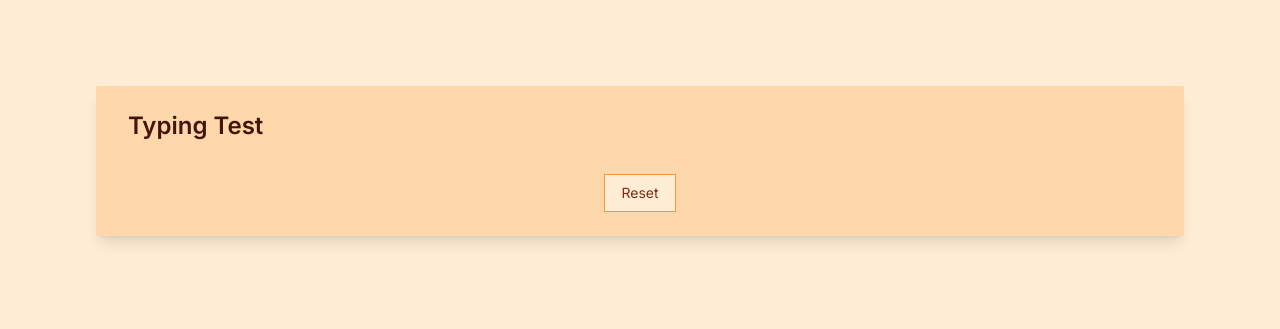
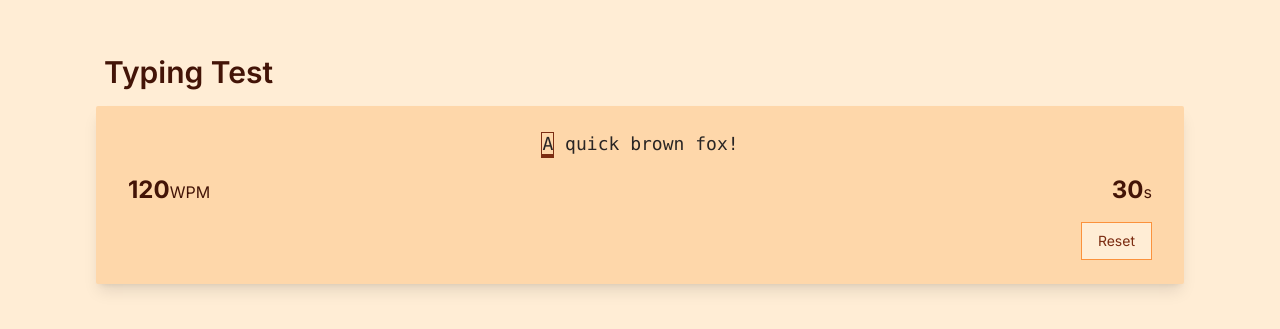
Before and after one commit to mind0bender/keykap, a Next.js app: page / in a window 1280 px wide. Shown: the part 239-568 px from the top of the page. Built offline with nearby package versions, Linux system fonts and the light colour scheme.

Commit message:
{ "C": ["letters component", "hint component"] }

```diff
--- /dev/null
+++ b/app/components/hint.tsx
@@ -0,0 +1,11 @@
+import { PropsWithChildren } from "react";
+
+interface HintProps extends PropsWithChildren {}
+
+function Hint({ children }: HintProps): JSX.Element {
+  return (
+    <span className={`absolute top-6 left-0 bg-stone-700`}>{children}</span>
+  );
+}
+
+export default Hint;
--- /dev/null
+++ b/app/components/letter.tsx
@@ -0,0 +1,31 @@
+import { PropsWithChildren } from "react";
+import Hint from "./hint";
+
+interface LettersProps extends PropsWithChildren {
+  active?: boolean;
+  passed?: boolean;
+  correct?: boolean;
+  hint?: string | null;
+}
+
+function Letter({
+  active = false,
+  passed = false,
+  correct = true,
+  hint,
+  children,
+}: LettersProps): JSX.Element {
+  return (
+    <span
+      className={`${active && "border border-b-4 border-orange-900"} ${
+        passed && "text-stone-500"
+      } ${
+        !correct && "underline text-red-500"
+      } relative decoration-wavy decoration-red-500`}>
+      {children}
+      {!correct && <Hint>{hint}</Hint>}
+    </span>
+  );
+}
+
+export default Letter;
--- a/app/page.tsx
+++ b/app/page.tsx
@@ -1,10 +1,18 @@
 "use client";
-
-import Image from "next/image";
-import { ChangeEvent, RefObject, useEffect, useRef, useState } from "react";
+import {
+  ChangeEvent,
+  ReactNode,
+  RefObject,
+  useEffect,
+  useRef,
+  useState,
+} from "react";
+import Letter from "./components/letter";
 
 export default function Home(): JSX.Element {
   const [typed, setTyped] = useState<string>("");
+
+  const [supposed, setSupposed] = useState("A quick brown fox!");
 
   const area: RefObject<HTMLTextAreaElement> =
     useRef<HTMLTextAreaElement>(null);
@@ -16,13 +24,19 @@ export default function Home(): JSX.Element {
       area.current?.focus();
     });
   }, []);
+
+  useEffect((): void => {
+    console.log(typed);
+  }, [typed]);
+
   return (
     <main className="flex min-h-screen flex-col items-center justify-center p-24">
       <div
+        className={`text-3xl py-4 px-2 w-full font-semibold text-orange-950`}>
+        Typing Test
+      </div>
+      <div
         className={`flex flex-col justify-center items-center bg-orange-200 rounded-sm shadow-lg px-8 py-6 gap-4 w-full container`}>
-        <div className={`text-2xl w-full font-semibold text-orange-950`}>
-          Typing Test
-        </div>
         <textarea
           ref={area}
           autoFocus
@@ -31,11 +45,38 @@ export default function Home(): JSX.Element {
           }
           className={`scale-0 absolute`}
         />
-        <code className={`text-lg text-stone-800 break-words text-justify`}>
-          {typed}
+        <code className={`text-lg text-stone-800 text-justify`}>
+          {supposed.split("").map((char: string, idx: number): ReactNode => {
+            return (
+              <Letter
+                active={idx == typed.length}
+                passed={idx < typed.length}
+                correct={!typed[idx] || char === typed[idx]}
+                hint={char}
+                key={idx}>
+                {((): ReactNode => {
+                  const shownChar: string = typed[idx] || char;
+                  return shownChar === " " ? <>&nbsp;</> : shownChar;
+                })()}
+              </Letter>
+            );
+          })}
         </code>
-        <div>
+        <div className={`flex justify-between w-full text-orange-950`}>
+          <div>
+            <span className={`font-bold text-2xl`}>120</span>
+            <span>WPM</span>
+          </div>
+          <div>
+            <span className={`font-bold text-2xl`}>30</span>
+            <span>s</span>
+          </div>
+        </div>
+        <div className={`flex justify-end w-full`}>
           <button
+            onClick={(): void => {
+              setTyped("");
+            }}
             className={`px-4 py-2 border border-orange-400 bg-orange-100 text-sm`}
             type="reset">
             Reset
```
